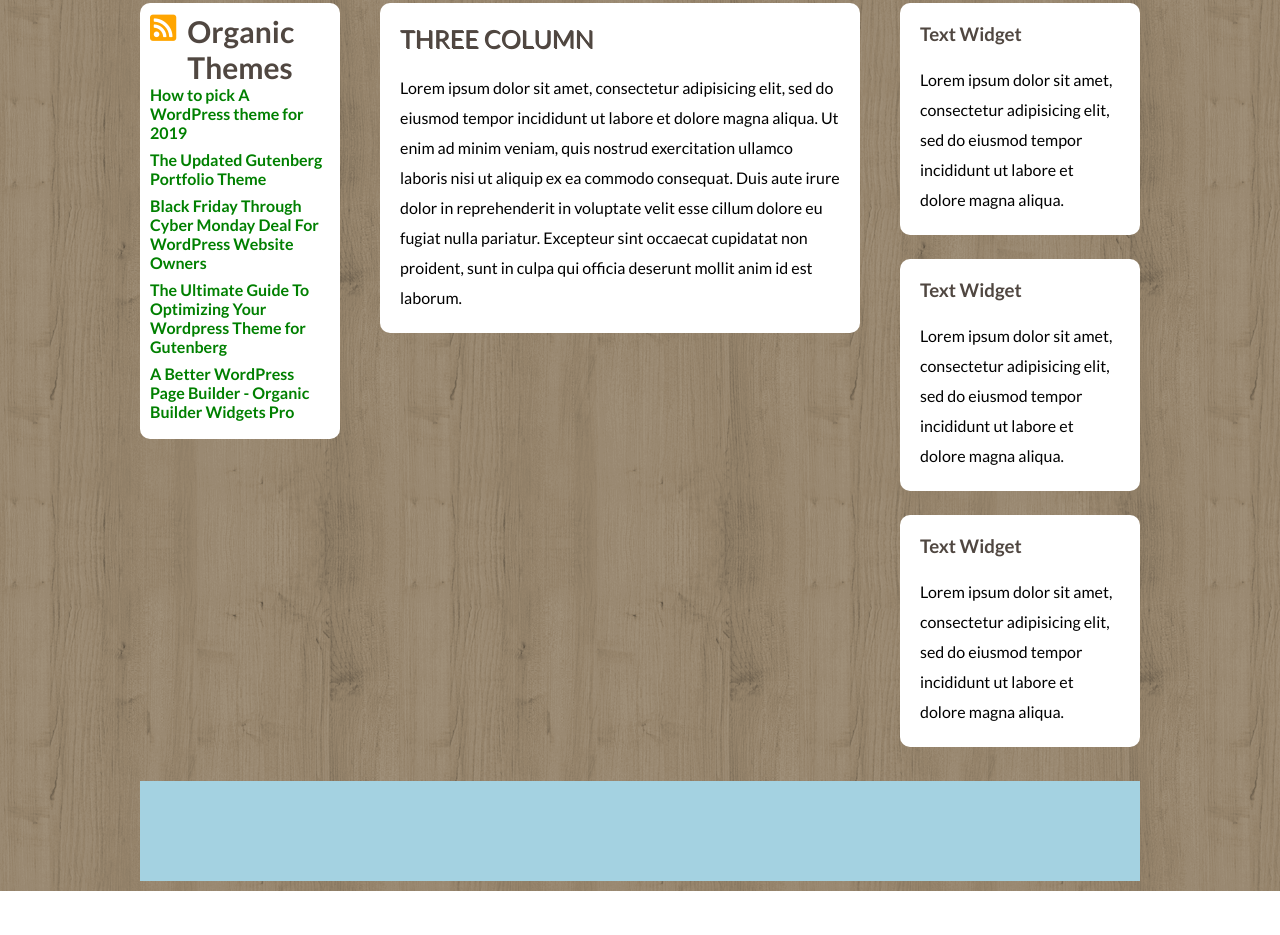
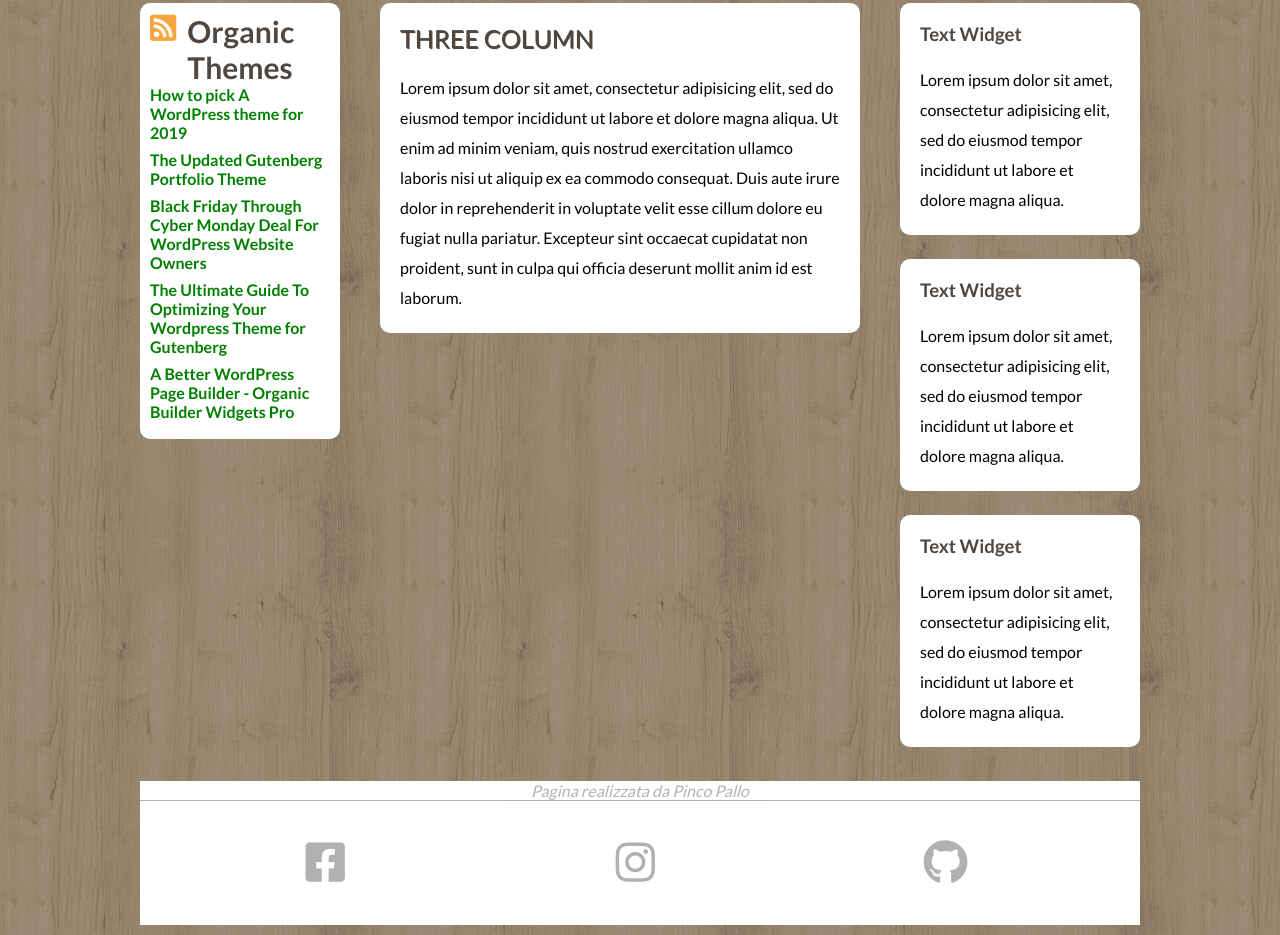
Before and after one commit to elisatorazza/htmlcss-wp, a plain HTML site: page index.html in a window 1280 px wide. Shown: the part 257-1192 px from the top of the page. Before the commit the page ends 1148 px from the top, so only its background shows below. Drawn offline with Linux system fonts and the light colour scheme.

Commit message:
Aggiunto footer

```diff
--- a/css/style.css
+++ b/css/style.css
@@ -42,7 +42,7 @@ h1{
 /* /logo */
 /* menu principale */
 .header-nav {
-  background-color: grey;
+  background-color: #514741;
 }
 .main-menu {
   text-align: center;
@@ -86,7 +86,7 @@ main::after {
 }
 .fa-rss-square{
   font-size: 30px;
-  color: orange;
+  color: #F5A540;
   display: inline-block;
   vertical-align: top;
 }
@@ -153,6 +153,33 @@ main::after {
 
 /* footer */
 footer {
-  height: 100px;
-  background-color: #A4D2E1;
+  background-color: #fff;
 }
+.copyright, .social {
+  opacity: 0.3;
+}
+/* copyright */
+.copyright {
+  text-align: center;
+  font-style: italic;
+  border-bottom: 1px solid black;
+}
+/* /copyright */
+
+/* social */
+div.social::after {
+  content:"";
+  display: table;
+  clear: both;
+}
+div.social {
+  padding: 3%;
+}
+.icon {
+  width: 31%;
+  margin: 1%;
+  text-align: center;
+  float: left;
+  font-size: 45px;
+}
+/* /parte social */
--- a/index.html
+++ b/index.html
@@ -82,7 +82,13 @@
       </main>
       <!-- /main -->
       <footer>
-
+        <div class="copyright">Pagina realizzata da Pinco Pallo
+        </div>
+        <div class="social">
+            <i class="fab fa-facebook-square icon"></i>
+            <i class="fab fa-instagram icon"></i>
+            <i class="fab fa-github icon"></i>
+        </div>
       </footer>
     </div>
   </body>
```
